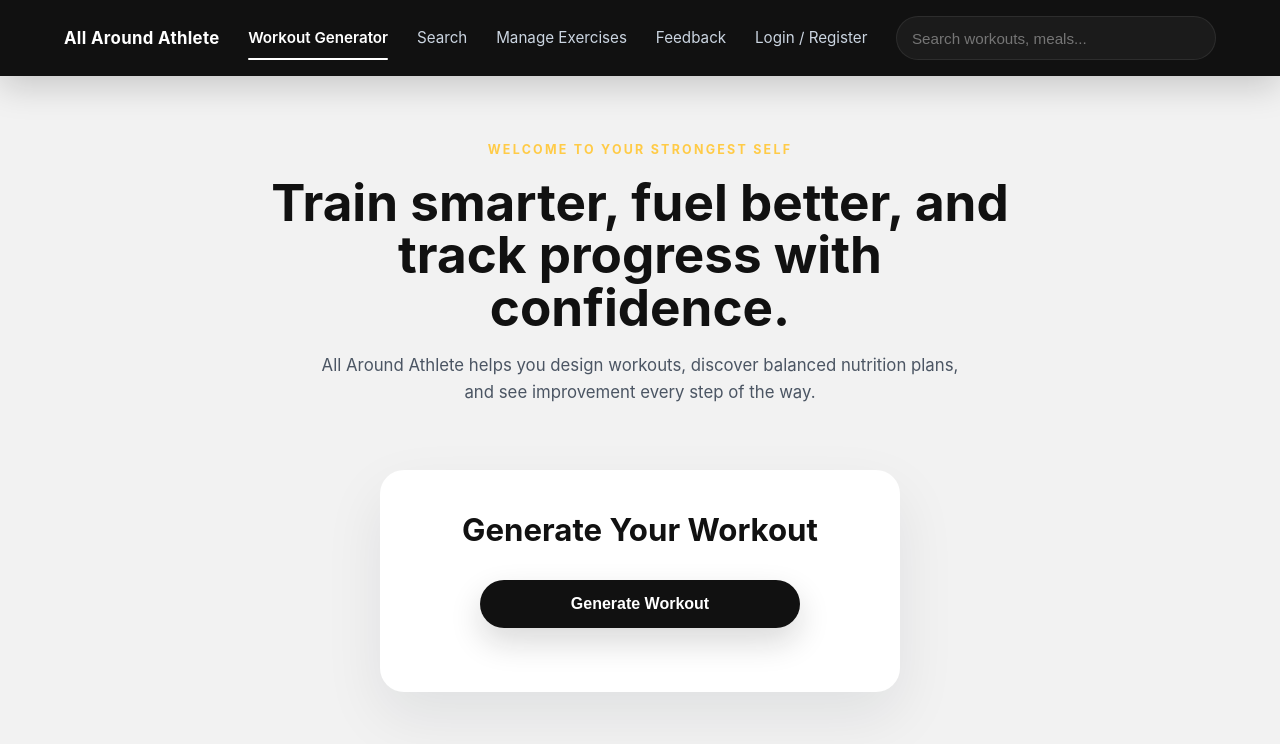
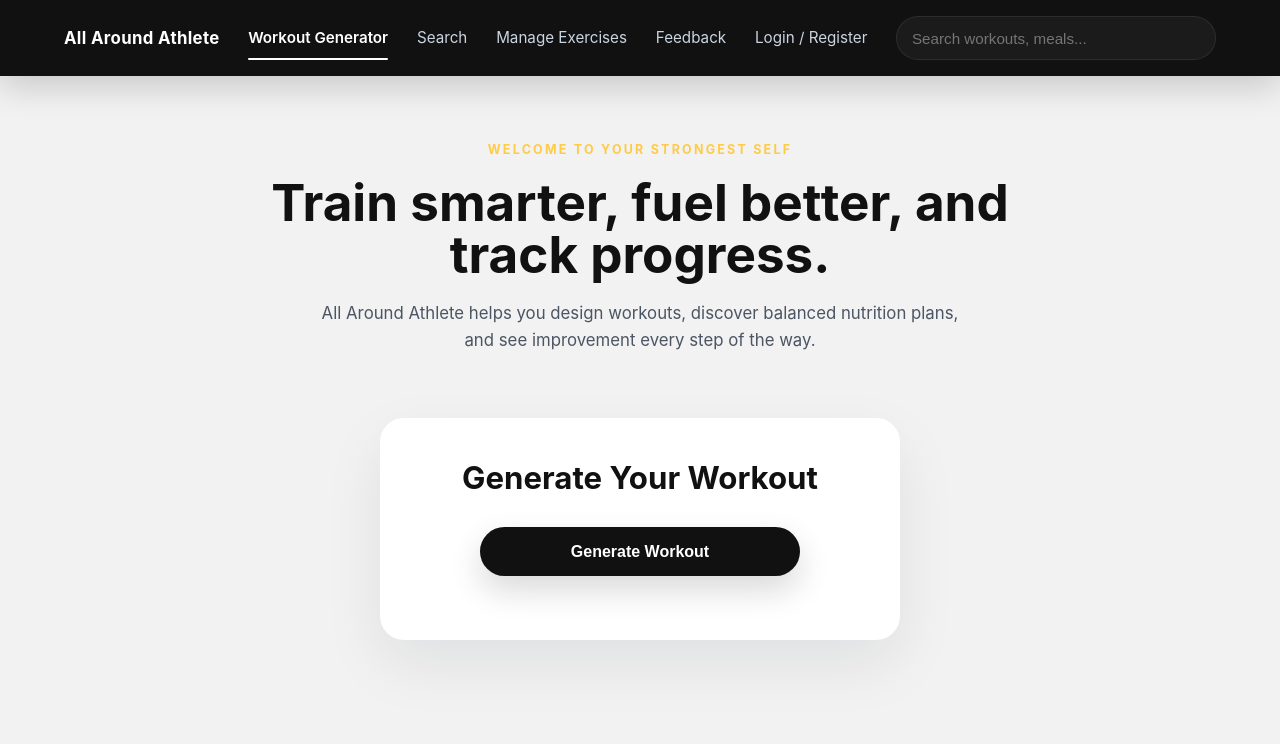
Before and after one commit to Jcalvert22/redesigned-memory, a website: page index.html in a window 1280 px wide. Drawn offline with Linux system fonts and the light colour scheme; no server answers.

Commit message:
ci/cd test

```diff
--- a/index.html
+++ b/index.html
@@ -36,7 +36,7 @@
     <section class="hero">
       <div class="hero-copy">
         <p class="eyebrow">Welcome to your strongest self</p>
-        <h1>Train smarter, fuel better, and track progress with confidence.</h1>
+        <h1>Train smarter, fuel better, and track progress.</h1>
         <p class="hero-description">All Around Athlete helps you design workouts, discover balanced nutrition plans, and see improvement every step of the way.</p>
       </div>
     </section>
```
